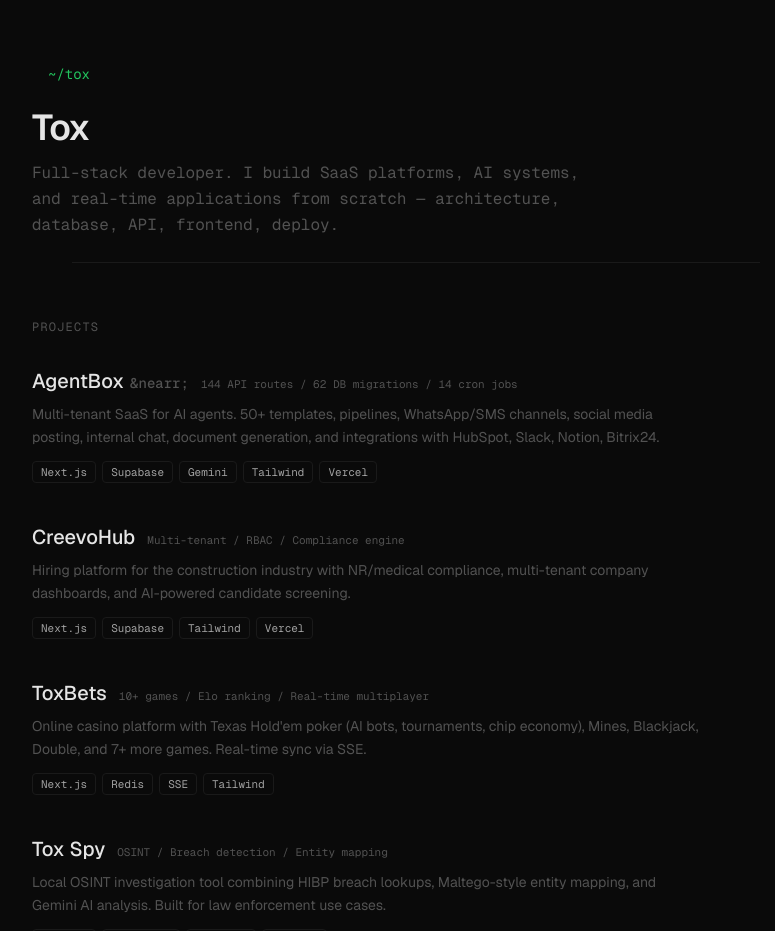
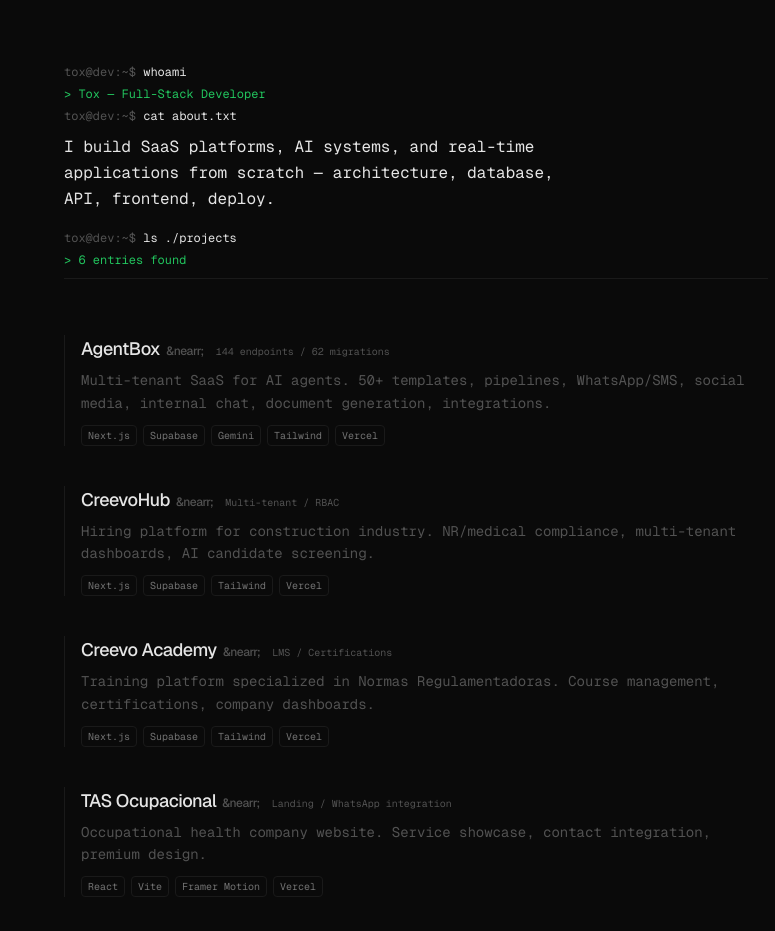
Before and after one commit to Tox1469/tox-portfolio, a Next.js app: page / in a window 1280 px wide. Shown: the top 931 px of the page, without its empty margins (224-999 px from the left). Built offline with nearby package versions, Linux system fonts and the light colour scheme.

Commit message:
feat: terminal boot animation, all sites, remove tox spy

```diff
--- a/src/app/globals.css
+++ b/src/app/globals.css
@@ -28,12 +28,58 @@ body {
   color: #000;
 }
 
+/* Terminal cursor blink */
 @keyframes blink {
   0%, 100% { opacity: 1; }
   50% { opacity: 0; }
 }
 
-@keyframes fadeIn {
-  from { opacity: 0; transform: translateY(8px); }
+/* Line fade in from bottom */
+@keyframes lineIn {
+  from { opacity: 0; transform: translateY(6px); }
   to { opacity: 1; transform: translateY(0); }
 }
+
+/* Typing cursor after text */
+@keyframes cursorFade {
+  0%, 100% { border-color: var(--accent); }
+  50% { border-color: transparent; }
+}
+
+/* Scanline subtle effect */
+@keyframes scanline {
+  0% { transform: translateY(-100%); }
+  100% { transform: translateY(100vh); }
+}
+
+.terminal-line {
+  opacity: 0;
+  animation: lineIn 0.3s ease-out forwards;
+}
+
+/* Stagger delays for boot sequence */
+.boot-0 { animation-delay: 0.1s; }
+.boot-1 { animation-delay: 0.4s; }
+.boot-2 { animation-delay: 0.7s; }
+.boot-3 { animation-delay: 1.0s; }
+.boot-4 { animation-delay: 1.2s; }
+.boot-5 { animation-delay: 1.5s; }
+.boot-6 { animation-delay: 1.8s; }
+
+/* Stagger delays for projects */
+.proj-0 { animation-delay: 2.2s; }
+.proj-1 { animation-delay: 2.5s; }
+.proj-2 { animation-delay: 2.8s; }
+.proj-3 { animation-delay: 3.1s; }
+.proj-4 { animation-delay: 3.4s; }
+.proj-5 { animation-delay: 3.7s; }
+.proj-6 { animation-delay: 4.0s; }
+
+/* Footer */
+.footer-in { animation-delay: 4.4s; }
+
+/* Scrollbar */
+::-webkit-scrollbar { width: 6px; }
+::-webkit-scrollbar-track { background: transparent; }
+::-webkit-scrollbar-thumb { background: #1a1a1a; border-radius: 3px; }
+::-webkit-scrollbar-thumb:hover { background: #333; }
--- a/src/app/page.tsx
+++ b/src/app/page.tsx
@@ -1,81 +1,100 @@
 const projects = [
   {
     name: "AgentBox",
-    description: "Multi-tenant SaaS for AI agents. 50+ templates, pipelines, WhatsApp/SMS channels, social media posting, internal chat, document generation, and integrations with HubSpot, Slack, Notion, Bitrix24.",
+    description: "Multi-tenant SaaS for AI agents. 50+ templates, pipelines, WhatsApp/SMS, social media, internal chat, document generation, integrations.",
     stack: ["Next.js", "Supabase", "Gemini", "Tailwind", "Vercel"],
     url: "https://agentbox.com.br",
-    stats: "144 API routes / 62 DB migrations / 14 cron jobs",
+    stats: "144 endpoints / 62 migrations",
   },
   {
     name: "CreevoHub",
-    description: "Hiring platform for the construction industry with NR/medical compliance, multi-tenant company dashboards, and AI-powered candidate screening.",
+    description: "Hiring platform for construction industry. NR/medical compliance, multi-tenant dashboards, AI candidate screening.",
     stack: ["Next.js", "Supabase", "Tailwind", "Vercel"],
-    url: null,
-    stats: "Multi-tenant / RBAC / Compliance engine",
+    url: "https://creevo.com.br",
+    stats: "Multi-tenant / RBAC",
+  },
+  {
+    name: "Creevo Academy",
+    description: "Training platform specialized in Normas Regulamentadoras. Course management, certifications, company dashboards.",
+    stack: ["Next.js", "Supabase", "Tailwind", "Vercel"],
+    url: "https://creevoacademy.com.br",
+    stats: "LMS / Certifications",
+  },
+  {
+    name: "TAS Ocupacional",
+    description: "Occupational health company website. Service showcase, contact integration, premium design.",
+    stack: ["React", "Vite", "Framer Motion", "Vercel"],
+    url: "https://tasocupacional.com.br",
+    stats: "Landing / WhatsApp integration",
   },
   {
     name: "ToxBets",
-    description: "Online casino platform with Texas Hold'em poker (AI bots, tournaments, chip economy), Mines, Blackjack, Double, and 7+ more games. Real-time sync via SSE.",
+    description: "Casino platform with Texas Hold'em poker (AI bots, tournaments, chip economy), Mines, Blackjack, Double, and 7+ more games. Real-time multiplayer via SSE.",
     stack: ["Next.js", "Redis", "SSE", "Tailwind"],
     url: null,
-    stats: "10+ games / Elo ranking / Real-time multiplayer",
-  },
-  {
-    name: "Tox Spy",
-    description: "Local OSINT investigation tool combining HIBP breach lookups, Maltego-style entity mapping, and Gemini AI analysis. Built for law enforcement use cases.",
-    stack: ["Next.js", "Gemini AI", "HIBP API", "Maltego"],
-    url: null,
-    stats: "OSINT / Breach detection / Entity mapping",
+    stats: "10+ games / Elo ranking",
   },
   {
     name: "AppForm",
-    description: "SaaS for clinic management with AI-powered WhatsApp bot for appointment scheduling, Google Calendar sync, and patient management.",
+    description: "SaaS for clinic management. AI-powered WhatsApp bot for appointment scheduling, Google Calendar sync, patient management.",
     stack: ["Next.js", "Supabase", "Twilio", "Google Calendar"],
     url: null,
-    stats: "WhatsApp bot / Calendar sync / Multi-clinic",
+    stats: "WhatsApp bot / Multi-clinic",
   },
 ];
 
 export default function Home() {
   return (
-    <div className="flex flex-col min-h-screen">
-      {/* Header */}
-      <header className="px-6 sm:px-10 pt-12 sm:pt-16 pb-6">
-        <div className="max-w-3xl mx-auto">
-          <div className="flex items-center gap-2 font-mono text-accent text-sm mb-6">
-            <span className="inline-block w-2 h-4 bg-accent" style={{ animation: "blink 1s step-end infinite" }} />
-            <span>~/tox</span>
-          </div>
-          <h1 className="text-3xl sm:text-4xl font-sans font-semibold tracking-tight mb-3">
-            Tox
-          </h1>
-          <p className="text-muted font-mono text-sm sm:text-base leading-relaxed max-w-xl">
-            Full-stack developer. I build SaaS platforms, AI systems, and real-time applications from scratch — architecture, database, API, frontend, deploy.
+    <div className="flex flex-col min-h-screen font-mono">
+      {/* Scanline overlay */}
+      <div
+        className="pointer-events-none fixed inset-0 z-50 opacity-[0.03]"
+        style={{
+          background: "repeating-linear-gradient(0deg, transparent, transparent 2px, rgba(255,255,255,0.05) 2px, rgba(255,255,255,0.05) 4px)",
+        }}
+      />
+
+      <div className="max-w-3xl mx-auto w-full px-5 sm:px-8 py-10 sm:py-16">
+        {/* Boot sequence */}
+        <div className="mb-10 sm:mb-14 flex flex-col gap-1.5 text-sm">
+          <p className="terminal-line boot-0 text-muted text-xs">
+            tox@dev:~$ <span className="text-foreground">whoami</span>
+          </p>
+          <p className="terminal-line boot-1 text-accent text-xs">
+            &gt; Tox — Full-Stack Developer
+          </p>
+          <p className="terminal-line boot-2 text-muted text-xs">
+            tox@dev:~$ <span className="text-foreground">cat about.txt</span>
+          </p>
+          <div className="terminal-line boot-3 mt-1">
+            <p className="text-sm sm:text-base text-foreground leading-relaxed">
+              I build SaaS platforms, AI systems, and real-time
+            </p>
+            <p className="text-sm sm:text-base text-foreground leading-relaxed">
+              applications from scratch — architecture, database,
+            </p>
+            <p className="text-sm sm:text-base text-foreground leading-relaxed">
+              API, frontend, deploy.
             </p>
           </div>
-      </header>
-
-      {/* Divider */}
-      <div className="max-w-3xl mx-auto w-full px-6 sm:px-10">
-        <div className="h-px bg-border" />
+          <p className="terminal-line boot-4 text-muted text-xs mt-3">
+            tox@dev:~$ <span className="text-foreground">ls ./projects</span>
+          </p>
+          <p className="terminal-line boot-5 text-accent text-xs">
+            &gt; {projects.length} entries found
+          </p>
+          <div className="terminal-line boot-6 mt-1 h-px bg-border" />
         </div>
 
         {/* Projects */}
-      <main className="flex-1 px-6 sm:px-10 py-10 sm:py-14">
-        <div className="max-w-3xl mx-auto">
-          <h2 className="font-mono text-xs text-muted uppercase tracking-widest mb-8">
-            Projects
-          </h2>
-
-          <div className="flex flex-col gap-10">
-            {projects.map((project) => (
+        <div className="flex flex-col gap-8 sm:gap-10">
+          {projects.map((project, i) => (
             <article
               key={project.name}
-                className="group"
-                style={{ animation: "fadeIn 0.4s ease-out both" }}
+              className={`terminal-line proj-${i} group relative pl-4 border-l border-border hover:border-accent transition-colors duration-300`}
             >
-                <div className="flex items-baseline gap-3 mb-2">
-                  <h3 className="text-lg sm:text-xl font-sans font-medium">
+              <div className="flex items-baseline gap-3 mb-1.5">
+                <h2 className="text-base sm:text-lg font-sans font-medium tracking-tight">
                   {project.url ? (
                     <a
                       href={project.url}
@@ -84,18 +103,18 @@ export default function Home() {
                       className="hover:text-accent transition-colors"
                     >
                       {project.name}
-                        <span className="text-muted text-sm ml-1.5 font-mono">&nearr;</span>
+                      <span className="text-muted text-xs ml-1.5">&nearr;</span>
                     </a>
                   ) : (
-                      project.name
+                    <span className="text-foreground/70">{project.name}</span>
                   )}
-                  </h3>
-                  <span className="font-mono text-[11px] text-muted hidden sm:inline">
+                </h2>
+                <span className="text-[10px] text-muted hidden sm:inline">
                   {project.stats}
                 </span>
               </div>
 
-                <p className="text-sm text-muted leading-relaxed mb-3 max-w-2xl">
+              <p className="text-xs sm:text-sm text-muted leading-relaxed mb-2.5">
                 {project.description}
               </p>
 
@@ -103,7 +122,7 @@ export default function Home() {
                 {project.stack.map((tech) => (
                   <span
                     key={tech}
-                      className="px-2 py-0.5 text-[11px] font-mono text-neutral-400 border border-border rounded"
+                    className="px-1.5 py-0.5 text-[10px] text-neutral-500 border border-border rounded group-hover:border-accent/20 group-hover:text-neutral-400 transition-colors"
                   >
                     {tech}
                   </span>
@@ -112,32 +131,30 @@ export default function Home() {
             </article>
           ))}
         </div>
-        </div>
-      </main>
-
-      {/* Divider */}
-      <div className="max-w-3xl mx-auto w-full px-6 sm:px-10">
-        <div className="h-px bg-border" />
-      </div>
 
         {/* Footer */}
-      <footer className="px-6 sm:px-10 py-8 sm:py-10">
-        <div className="max-w-3xl mx-auto flex flex-col sm:flex-row items-start sm:items-center justify-between gap-4">
-          <div className="flex items-center gap-5">
+        <footer className="terminal-line footer-in mt-14 sm:mt-20 pt-6 border-t border-border">
+          <div className="flex flex-col sm:flex-row items-start sm:items-center justify-between gap-3">
+            <div className="flex items-center gap-4 text-xs">
               <a
                 href="https://github.com/Tox1469"
                 target="_blank"
                 rel="noopener noreferrer"
-              className="font-mono text-xs text-muted hover:text-foreground transition-colors"
+                className="text-muted hover:text-accent transition-colors"
               >
                 github
               </a>
             </div>
-          <p className="font-mono text-[10px] text-neutral-600 uppercase tracking-widest">
-            built by tox
-          </p>
+            <div className="flex items-center gap-2 text-[10px] text-neutral-700 uppercase tracking-widest">
+              <span>built by tox</span>
+              <span
+                className="inline-block w-1.5 h-3 bg-accent/60"
+                style={{ animation: "blink 1s step-end infinite" }}
+              />
+            </div>
           </div>
         </footer>
       </div>
+    </div>
   );
 }
```
Lines whose indentation alone changed are shown as unchanged.
